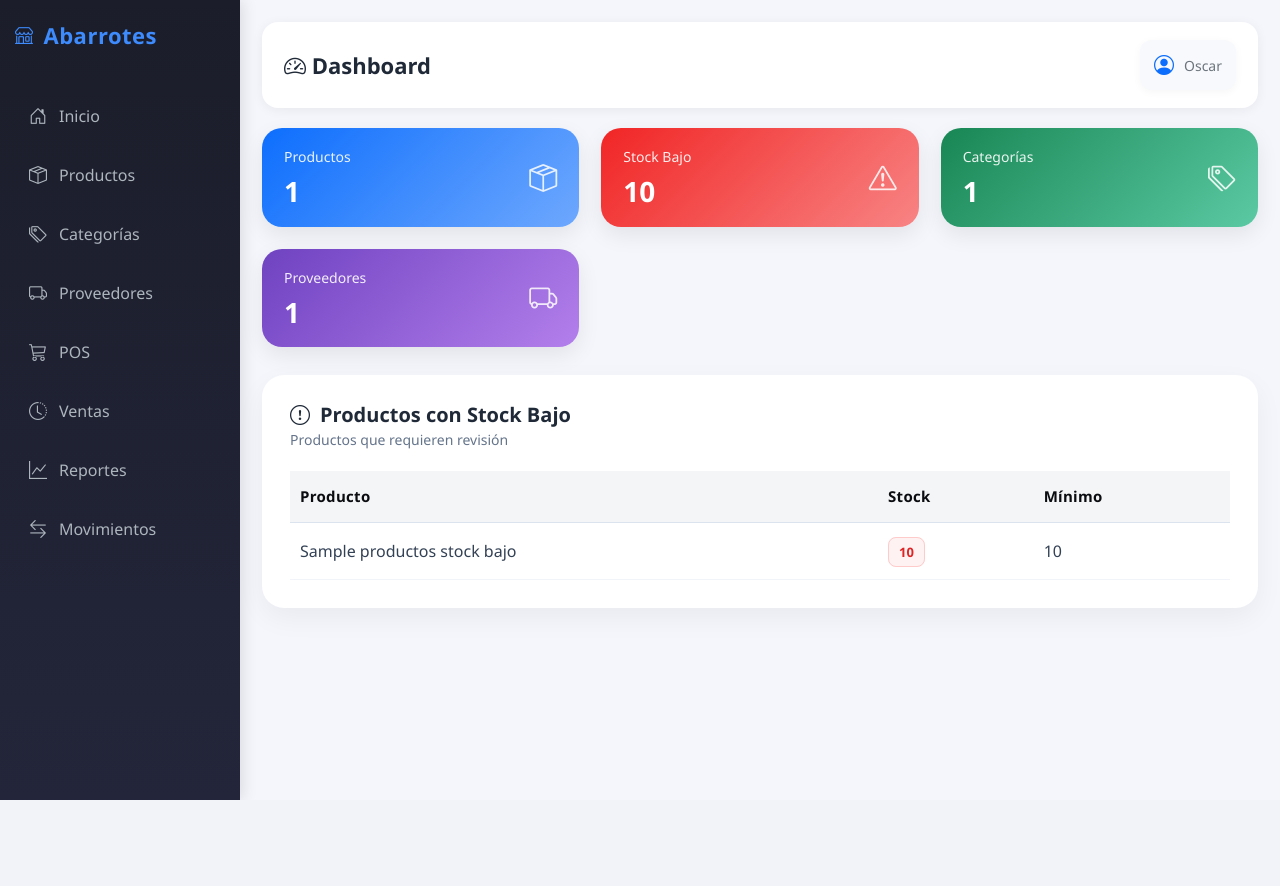
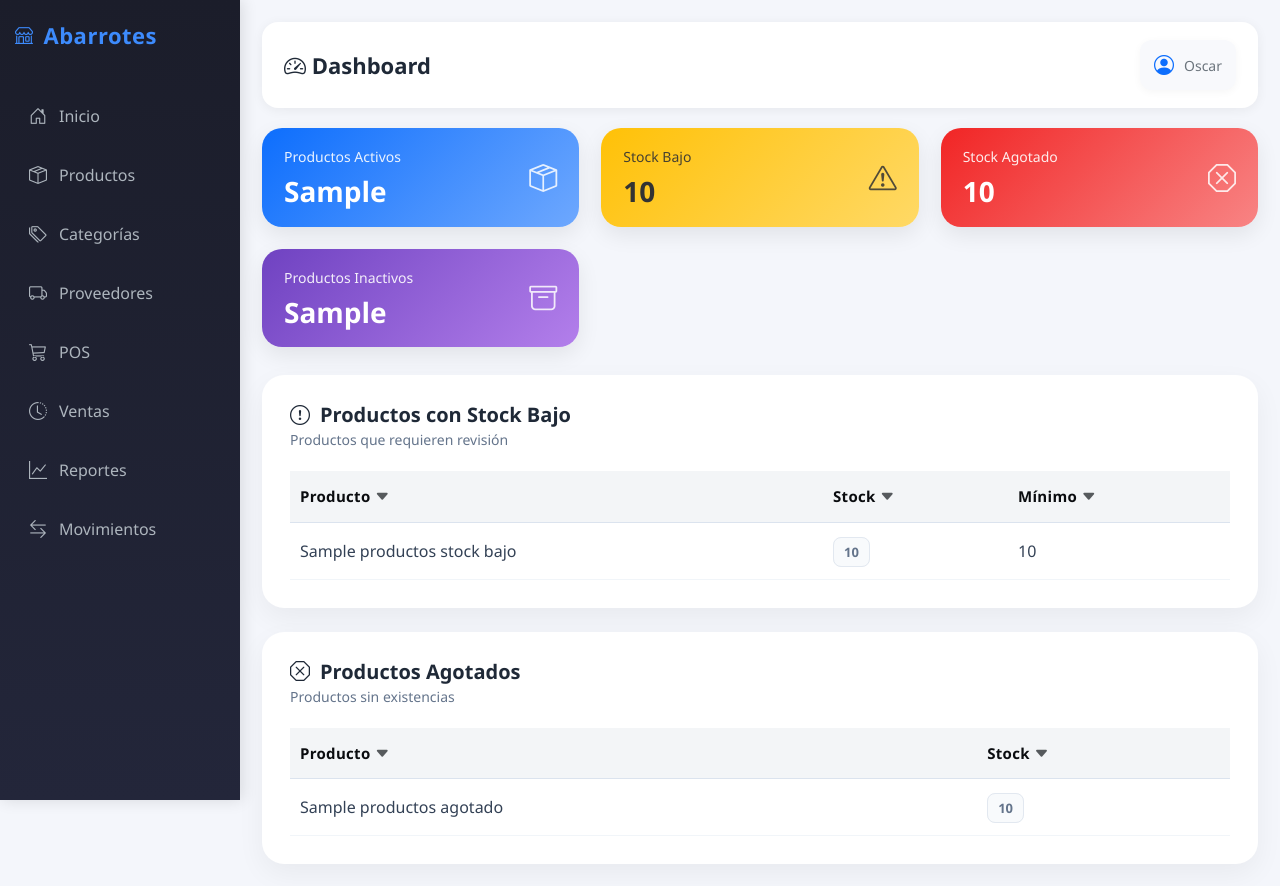
Before and after one commit to OscarDevMx/inventario-abarrotes, a Flask app: template app/templates/home.html in a window 1280 px wide. Before the commit the page ends 800 px from the top, so only its background shows below. Run offline with Flask 3, Linux system fonts and the light colour scheme; the template is opened without the code that fills it: most values are stand-ins (such as "Sample title", 1, 10 or a date in 2020); parts of the project's set-up code (start-up, migrations or seed data) failed here and were passed over.

Commit message:
Dashboard v1.0.1 y validaciones de productos

```diff
--- a/app/static/css/style.css
+++ b/app/static/css/style.css
@@ -979,6 +979,16 @@ textarea.form-control-premium{
     );
 
     color: white;
+}
+
+.kpi-yellow{
+    background: linear-gradient(
+        135deg,
+        #ffc107,
+        #ffd966
+    );
+    color:
+    #333 !important;
 }
 
 /* Texto */
@@ -1499,9 +1509,25 @@ textarea.form-control-premium{
     color: #991b1b;
 }
 
-
 .badge-stock-low{
 
+    background:#f5f59a;
+
+    color:#3b3b32;
+
+    border:1px solid #ecf54d;
+
+    padding:5px 10px;
+
+    border-radius:8px;
+
+    font-size:13px;
+
+    font-weight:600;
+}
+
+.badge-stock-agotado{
+
     background:#fef2f2;
 
     color:#dc2626;
--- a/app/templates/home.html
+++ b/app/templates/home.html
@@ -15,7 +15,7 @@ Dashboard
 
 <div class="dashboard-grid">
 
-    <!-- Productos -->
+    <!-- Productos Activos -->
 
     <div class="kpi-card kpi-blue">
 
@@ -23,13 +23,13 @@ Dashboard
 
             <span class="kpi-label">
 
-                Productos
+                Productos Activos
 
             </span>
 
             <h3>
 
-                {{ total_productos }}
+                {{ productos_activos }}
 
             </h3>
 
@@ -39,9 +39,9 @@ Dashboard
 
     </div>
 
-    <!-- Stock bajo -->
+    <!-- Stock Bajo -->
 
-    <div class="kpi-card kpi-red">
+    <div class="kpi-card kpi-yellow">
 
         <div>
 
@@ -63,31 +63,31 @@ Dashboard
 
     </div>
 
-    <!-- Categorias -->
+    <!-- Stock Agotado -->
 
-    <div class="kpi-card kpi-green">
+    <div class="kpi-card kpi-red">
 
         <div>
 
             <span class="kpi-label">
 
-                Categorías
+                Stock Agotado
 
             </span>
 
             <h3>
 
-                {{ total_categorias }}
+                {{ stock_agotado }}
 
             </h3>
 
         </div>
 
-        <i class="bi bi-tags kpi-icon"></i>
+        <i class="bi bi-x-octagon kpi-icon"></i>
 
     </div>
 
-    <!-- Proveedores -->
+    <!-- Productos Inactivos -->
 
     <div class="kpi-card kpi-purple">
 
@@ -95,19 +95,19 @@ Dashboard
 
             <span class="kpi-label">
 
-                Proveedores
+                Productos Inactivos
 
             </span>
 
             <h3>
 
-                {{ total_proveedores }}
+                {{ productos_inactivos }}
 
             </h3>
 
         </div>
 
-        <i class="bi bi-truck kpi-icon"></i>
+        <i class="bi bi-archive kpi-icon"></i>
 
     </div>
 
@@ -147,9 +147,15 @@ Dashboard
 
                 <tr>
 
-                    <th>Producto</th>
-                    <th>Stock</th>
-                    <th>Mínimo</th>
+                    <th>Producto
+                        <i class="bi bi-caret-down-fill text-muted"></i>
+                    </th>
+                    <th>Stock
+                        <i class="bi bi-caret-down-fill text-muted"></i>
+                    </th>
+                    <th>Mínimo
+                        <i class="bi bi-caret-down-fill text-muted"></i>
+                    </th>
 
                 </tr>
 
@@ -165,7 +171,7 @@ Dashboard
 
                     <td>
 
-                        <span class="badge-stock-low">
+                        <span class="badge-status">
 
                             {{ p.stock_actual }}
 
@@ -187,4 +193,80 @@ Dashboard
 
 </div>
 
+<!-- STOCK AGOTADO -->
+
+<div class="dashboard-table-card mt-4">
+
+    <div class="table-header-premium">
+
+        <div>
+
+            <h5>
+
+                <i class="bi bi-x-octagon"></i>
+
+                Productos Agotados
+
+            </h5>
+
+            <small>
+
+                Productos sin existencias
+
+            </small>
+
+        </div>
+
+    </div>
+
+    <div class="table-responsive">
+
+        <table class="table table-premium align-middle">
+
+            <thead>
+
+                <tr>
+
+                    <th>Producto
+                        <i class="bi bi-caret-down-fill text-muted"></i>
+                    </th>
+
+                    <th>Stock
+                        <i class="bi bi-caret-down-fill text-muted"></i>
+                    </th>
+
+                </tr>
+
+            </thead>
+
+            <tbody>
+
+                {% for p in productos_agotados %}
+
+                <tr>
+
+                    <td>{{ p.nombre }}</td>
+
+                    <td>
+
+                        <span class="badge-status">
+
+                            {{ p.stock_actual }}
+
+                        </span>
+
+                    </td>
+
+                </tr>
+
+                {% endfor %}
+
+            </tbody>
+
+        </table>
+
+    </div>
+
+</div>
+
 {% endblock %}
```
Also changed, not shown: app/__init__.py (+36 -14 lines), app/routes/productos.py (+109 -0 lines), app/services/producto_service.py (+24 -0 lines), app/templates/productos/crear.html (+11 -1 lines), app/templates/productos/editar.html (+11 -1 lines).
